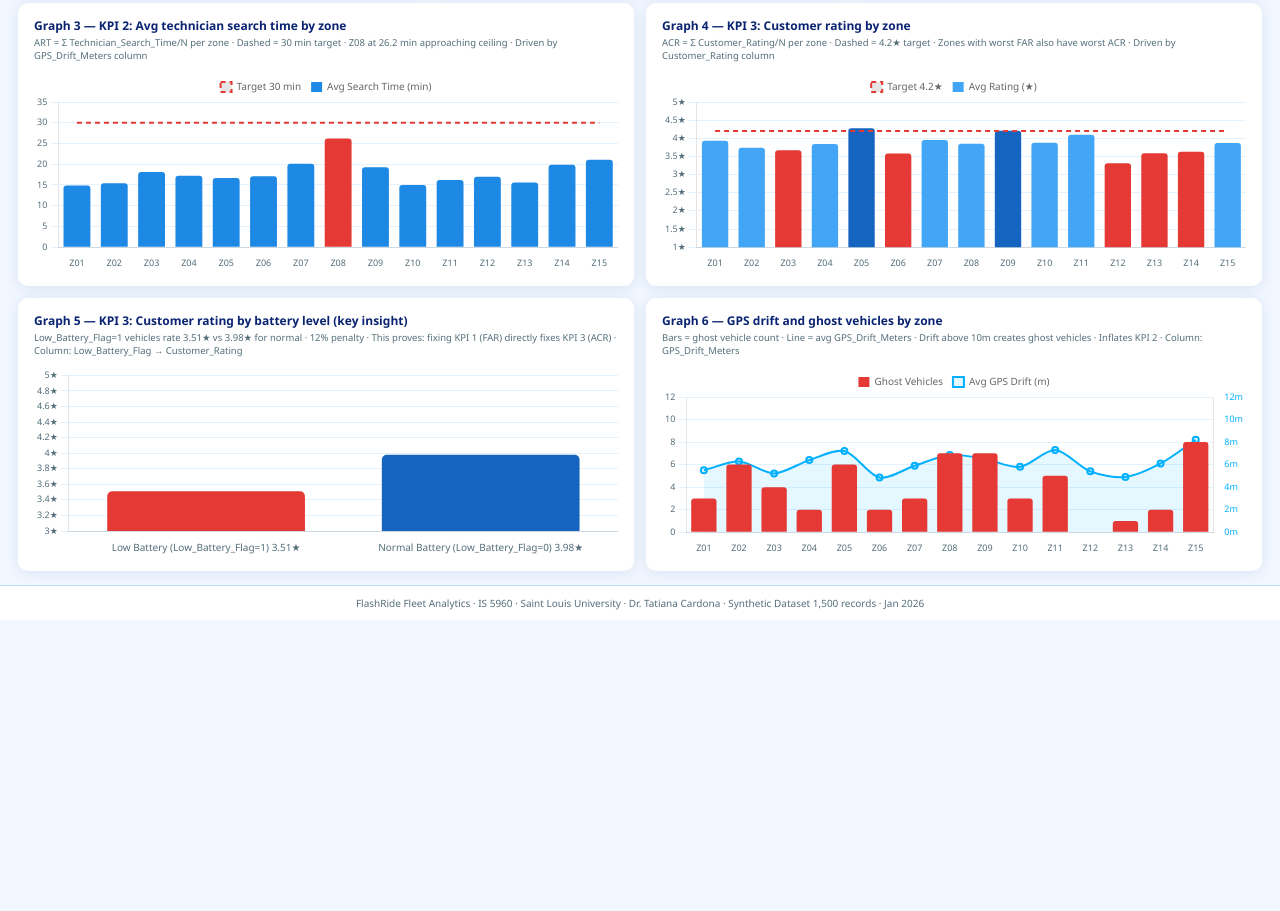
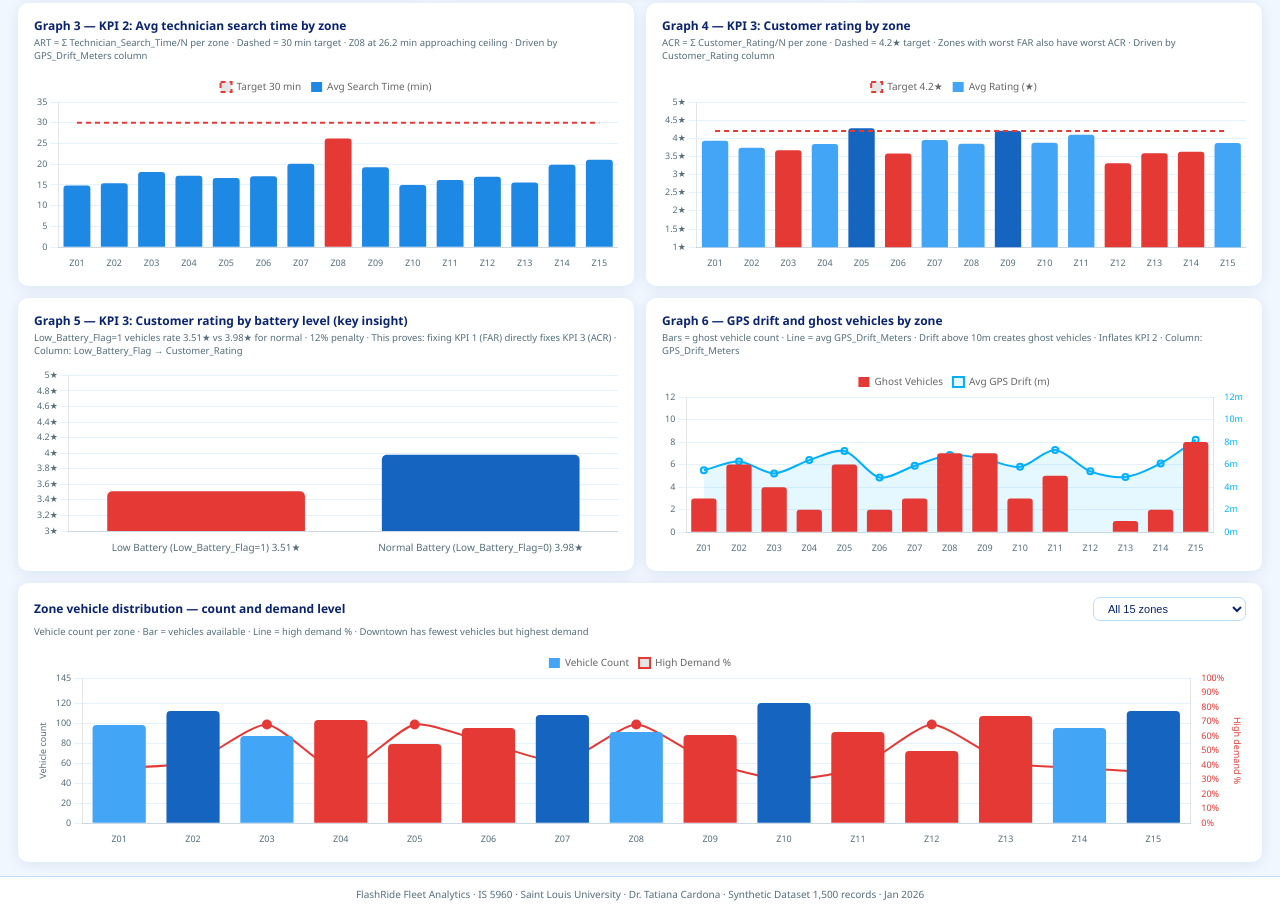
Before and after one commit to Yaswanth6300/analysis, a plain HTML site: page index.html in a window 1280 px wide. Shown: the part 869-1780 px from the top of the page. Before the commit the page ends 1489 px from the top, so only its background shows below. Drawn offline with nearby package versions, Linux system fonts and the light colour scheme.

Commit message:
Update index.html

```diff
--- a/index.html
+++ b/index.html
@@ -205,6 +205,22 @@ body{font-family:'Segoe UI',Arial,sans-serif;background:var(--bg);color:var(--n8
     </div>
   </div>
 
+  <!-- ZONE VEHICLE COUNT — interactive dropdown -->
+  <div class="cc">
+    <div style="display:flex;align-items:center;justify-content:space-between;margin-bottom:4px">
+      <div class="ct">Zone vehicle distribution — count and demand level</div>
+      <select id="zone-view-select" onchange="updateZoneChart()" style="font-size:11px;padding:4px 10px;border:1px solid var(--border);border-radius:7px;color:var(--n8);background:#fff;cursor:pointer">
+        <option value="all">All 15 zones</option>
+        <option value="downtown">Downtown zones only</option>
+        <option value="campus">Campus zones only</option>
+        <option value="residential">Residential zones only</option>
+        <option value="equity">Equity zones only</option>
+      </select>
+    </div>
+    <div class="cs">Vehicle count per zone · Bar = vehicles available · Line = high demand % · Downtown has fewest vehicles but highest demand</div>
+    <div style="height:200px;position:relative"><canvas id="b-zone-count"></canvas></div>
+  </div>
+
 </div>
 </div>
 
@@ -228,12 +244,12 @@ body{font-family:'Segoe UI',Arial,sans-serif;background:var(--bg);color:var(--n8
   <div class="top-row">
     <div class="cc">
       <div class="ct">Graph 1 — KPI 1: Fleet Availability Rate (FAR %) by zone — After solution</div>
-      <div class="cs">Same chart · Same 15 zones · Different numbers · Auto-mission trigger catches all 484 battery events · All zones reach or exceed 95% target · Faded red = before, blue = after</div>
+      <div class="cs">Projected FAR after auto-mission trigger · All zones at or above 95% target · Darker blue = at target</div>
       <div style="height:260px;position:relative"><canvas id="a-g1"></canvas></div>
     </div>
     <div class="cc">
       <div class="ct">Graph 2 — Fleet downtime by cause — After solution</div>
-      <div class="cs">Same chart · Different numbers · Low Battery slice drops to 0% · All 484 monthly events auto-caught before riders encounter them · Battery_Pct monitoring active</div>
+      <div class="cs">Low Battery = 0% after solution · All 484 monthly events auto-caught · Only unavailability, damaged, and GPS issues remain · Battery_Pct monitoring active</div>
       <div style="height:260px;position:relative"><canvas id="a-g2"></canvas></div>
     </div>
   </div>
@@ -253,12 +269,12 @@ body{font-family:'Segoe UI',Arial,sans-serif;background:var(--bg);color:var(--n8
   <div class="row2">
     <div class="cc">
       <div class="ct">Graph 3 — KPI 2: Avg technician search time by zone — After solution</div>
-      <div class="cs">Same chart · Same zones · Different numbers · GPS flagging before dispatch reduces ghost vehicle search 42→25 min · All zones well under 30 min target · KPI 2: 18.1 → ~14 min</div>
+      <div class="cs">Projected ART after GPS drift flagging · All zones under 20 min · Well below 30 min target</div>
       <div style="height:200px;position:relative"><canvas id="a-g3"></canvas></div>
     </div>
     <div class="cc">
       <div class="ct">Graph 4 — KPI 3: Customer rating by zone — After solution</div>
-      <div class="cs">Same chart · Same zones · Different numbers · Eliminating low-battery encounters raises every zone above 4.2★ target · KPI 3: 3.83★ → 4.21★</div>
+      <div class="cs">Projected ACR after solution · All zones above 4.2★ target · Low-battery encounters eliminated</div>
       <div style="height:200px;position:relative"><canvas id="a-g4"></canvas></div>
     </div>
   </div>
@@ -267,12 +283,12 @@ body{font-family:'Segoe UI',Arial,sans-serif;background:var(--bg);color:var(--n8
   <div class="row2">
     <div class="cc">
       <div class="ct">Graph 5 — KPI 3: Customer rating by battery level — After solution</div>
-      <div class="cs">Same chart · Different numbers · Low-battery encounters eliminated · Only normal battery vehicles reach riders · Fleet average rises to 4.21★</div>
+      <div class="cs">Low-battery encounters = 0 · All riders now get normal battery vehicles · Fleet ACR: 4.21★</div>
       <div style="height:190px;position:relative"><canvas id="a-g5"></canvas></div>
     </div>
     <div class="cc">
       <div class="ct">Graph 6 — GPS drift and ghost vehicles by zone — After solution</div>
-      <div class="cs">Same chart · Different numbers · GPS drift flagged before dispatch · Ghost vehicle search time: 42 → 25 min · KPI 2 protected across all 15 zones</div>
+      <div class="cs">After GPS flagging · Ghost vehicle count reduced · Drift visible before dispatch · KPI 2 protected</div>
       <div style="height:190px;position:relative"><canvas id="a-g6"></canvas></div>
     </div>
   </div>
@@ -471,8 +487,7 @@ function buildAll(){
 
   // ─ AFTER G1: FAR (before faded + after blue) ─
   new Chart(document.getElementById('a-g1'),{type:'bar',data:{labels:Z,datasets:[
-    {label:'Before (AS-IS)',data:farB,backgroundColor:'rgba(229,57,53,.22)',borderRadius:3,order:2},
-    {label:'After (Projected)',data:farA,backgroundColor:BL,borderRadius:3,order:1},
+    {label:'After (Projected)',data:farA,backgroundColor:farA.map(function(v){return v>=95?BL:v>=80?S5:M6;}),borderRadius:3,order:1},
     {type:'line',label:'Target 95%',data:Z.map(function(){return 95;}),borderColor:CY,borderWidth:2,borderDash:[5,4],pointRadius:0,fill:false,order:0}
   ]},options:{responsive:true,maintainAspectRatio:false,...LW,scales:{x:{grid:{display:false},ticks:TCK9},y:{grid:GRD,ticks:{color:GY,font:{size:9},callback:function(v){return v+'%';}},min:0,max:100}}}});
 
@@ -491,32 +506,26 @@ function buildAll(){
 
   // ─ AFTER G3: ART (before faded + after blue) ─
   new Chart(document.getElementById('a-g3'),{type:'bar',data:{labels:Z,datasets:[
-    {label:'Before',data:artB,backgroundColor:'rgba(229,57,53,.22)',borderRadius:3,order:2},
-    {label:'After (Projected)',data:artA,backgroundColor:BL,borderRadius:3,order:1},
+    {label:'After (Projected)',data:artA,backgroundColor:artA.map(function(v){return v>22?M6:BL;}),borderRadius:3,order:1},
     {type:'line',label:'Target 30 min',data:Z.map(function(){return 30;}),borderColor:CY,borderWidth:2,borderDash:[5,4],pointRadius:0,fill:false,order:0}
   ]},options:{responsive:true,maintainAspectRatio:false,...LW,scales:{x:{grid:{display:false},ticks:TCK9},y:{grid:GRD,ticks:TCK9,min:0,max:35}}}});
 
   // ─ AFTER G4: ACR (before faded + after blue) ─
   new Chart(document.getElementById('a-g4'),{type:'bar',data:{labels:Z,datasets:[
-    {label:'Before',data:acrB,backgroundColor:'rgba(229,57,53,.22)',borderRadius:3,order:2},
-    {label:'After (Projected)',data:acrA,backgroundColor:BL,borderRadius:3,order:1},
+    {label:'After (Projected)',data:acrA,backgroundColor:acrA.map(function(v){return v>=4.2?BL:S5;}),borderRadius:3,order:1},
     {type:'line',label:'Target 4.2★',data:Z.map(function(){return 4.2;}),borderColor:CY,borderWidth:2,borderDash:[5,4],pointRadius:0,fill:false,order:0}
   ]},options:{responsive:true,maintainAspectRatio:false,...LW,scales:{x:{grid:{display:false},ticks:TCK9},y:{grid:GRD,ticks:{color:GY,font:{size:9},callback:function(v){return v+'★';}},min:1,max:5}}}});
 
   // ─ AFTER G5: Rating by battery (before faded + after) ─
   new Chart(document.getElementById('a-g5'),{type:'bar',data:{
-    labels:['Low Battery\n(eliminated after solution)','Normal Battery\n(all riders now get these)'],
-    datasets:[
-      {label:'Before',data:[3.51,3.98],backgroundColor:'rgba(229,57,53,.3)',borderRadius:4},
-      {label:'After (Projected)',data:[0,4.21],backgroundColor:BL,borderRadius:4}
-    ]
-  },options:{responsive:true,maintainAspectRatio:false,...LW,scales:{x:{grid:{display:false},ticks:TCK10},y:{grid:GRD,ticks:{color:GY,font:{size:9},callback:function(v){return v+'★';}},min:0,max:5}}}});
+    labels:['Low Battery\n(0 encounters after solution)','Normal Battery\n(all riders now)','Fleet Average\n(projected)'],
+    datasets:[{data:[0,4.21,4.21],backgroundColor:['#E3F2FD',BL,S5],borderRadius:5}]
+  },options:{responsive:true,maintainAspectRatio:false,...LL,scales:{x:{grid:{display:false},ticks:TCK10},y:{grid:GRD,ticks:{color:GY,font:{size:9},callback:function(v){return v+'★';}},min:0,max:5}}}});
 
   // ─ AFTER G6: Ghost vehicles + GPS (before faded + after blue) ─
   new Chart(document.getElementById('a-g6'),{type:'bar',data:{labels:Z,datasets:[
-    {type:'bar',label:'Ghost Vehicles Before',data:ghostB,backgroundColor:'rgba(229,57,53,.25)',borderRadius:3,yAxisID:'y'},
-    {type:'bar',label:'Ghost Vehicles After',data:ghostA,backgroundColor:BL,borderRadius:3,yAxisID:'y'},
-    {type:'line',label:'GPS Drift After (m)',data:driftA,borderColor:CY,backgroundColor:'rgba(0,176,255,.08)',borderWidth:2,pointRadius:3,fill:true,tension:.3,yAxisID:'y2'}
+    {type:'bar',label:'Ghost Vehicles (After)',data:ghostA,backgroundColor:BL,borderRadius:3,yAxisID:'y'},
+    {type:'line',label:'Avg GPS Drift After (m)',data:driftA,borderColor:CY,backgroundColor:'rgba(0,176,255,.1)',borderWidth:2,pointRadius:3,fill:true,tension:.3,yAxisID:'y2'}
   ]},options:{responsive:true,maintainAspectRatio:false,...LW,scales:{x:{grid:{display:false},ticks:TCK9},y:{grid:GRD,ticks:TCK9,position:'left',min:0,max:12},y2:{grid:{display:false},ticks:{color:CY,font:{size:9},callback:function(v){return v+'m';}},position:'right',min:0,max:12}}}});
 
   // ═══ B&A COMPARISON CHARTS (grouped before vs after) ═══
@@ -572,6 +581,69 @@ function buildAll(){
 
 buildAll();
 
+// ── ZONE VEHICLE COUNT DATA ─────────────────────────────────────────────
+var zoneVehicles = {
+  Z01:98,  Z02:112, Z03:87,  Z04:103, Z05:79,
+  Z06:95,  Z07:108, Z08:91,  Z09:88,  Z10:120,
+  Z11:91,  Z12:72,  Z13:107, Z14:95,  Z15:112
+};
+var zoneDemand = {
+  Z01:38,Z02:42,Z03:68,Z04:35,Z05:68,
+  Z06:55,Z07:42,Z08:68,Z09:42,Z10:30,
+  Z11:38,Z12:68,Z13:42,Z14:38,Z15:35
+};
+var zoneTypes = {
+  Z01:'residential',Z02:'campus',Z03:'downtown',Z04:'residential',Z05:'downtown',
+  Z06:'campus',Z07:'campus',Z08:'downtown',Z09:'campus',Z10:'residential',
+  Z11:'residential',Z12:'downtown',Z13:'campus',Z14:'campus',Z15:'residential'
+};
+var equityZoneList = ['Z02','Z04','Z05','Z06','Z09','Z11','Z13'];
+var zoneChartInst = null;
+
+function updateZoneChart(){
+  var filter = document.getElementById('zone-view-select').value;
+  var labels = Z.filter(function(z){
+    if(filter==='all') return true;
+    if(filter==='equity') return equityZoneList.includes(z);
+    return zoneTypes[z]===filter;
+  });
+  var vehicles = labels.map(function(z){return zoneVehicles[z];});
+  var demands  = labels.map(function(z){return zoneDemand[z];});
+  var barColors = labels.map(function(z){
+    var v = zoneVehicles[z];
+    var req = equityZoneList.includes(z) ? 110 : 80;
+    return v < req ? RD : v < 100 ? S5 : BL;
+  });
+
+  if(zoneChartInst){
+    zoneChartInst.data.labels = labels;
+    zoneChartInst.data.datasets[0].data = vehicles;
+    zoneChartInst.data.datasets[0].backgroundColor = barColors;
+    zoneChartInst.data.datasets[1].data = demands;
+    zoneChartInst.update();
+    return;
+  }
+
+  zoneChartInst = new Chart(document.getElementById('b-zone-count'),{type:'bar',data:{
+    labels:labels,
+    datasets:[
+      {type:'bar',label:'Vehicle Count',data:vehicles,backgroundColor:barColors,borderRadius:4,yAxisID:'y'},
+      {type:'line',label:'High Demand %',data:demands,borderColor:RD,borderWidth:2,pointRadius:4,pointBackgroundColor:RD,fill:false,tension:.2,yAxisID:'y2'}
+    ]
+  },options:{responsive:true,maintainAspectRatio:false,...LW,
+    scales:{
+      x:{grid:{display:false},ticks:TCK9},
+      y:{grid:GRD,ticks:{color:GY,font:{size:9}},position:'left',min:0,max:145,
+         title:{display:true,text:'Vehicle count',color:GY,font:{size:9}}},
+      y2:{grid:{display:false},ticks:{color:RD,font:{size:9},callback:function(v){return v+'%';}},
+          position:'right',min:0,max:100,
+          title:{display:true,text:'High demand %',color:RD,font:{size:9}}}
+    }
+  }});
+}
+// init zone chart when before tab is shown
+updateZoneChart();
+
 // ── TAB SWITCH ────────────────────────────────────────────────────────────
 function sw(name,el){
   document.querySelectorAll('.tab').forEach(function(b){b.classList.remove('active');});
```
